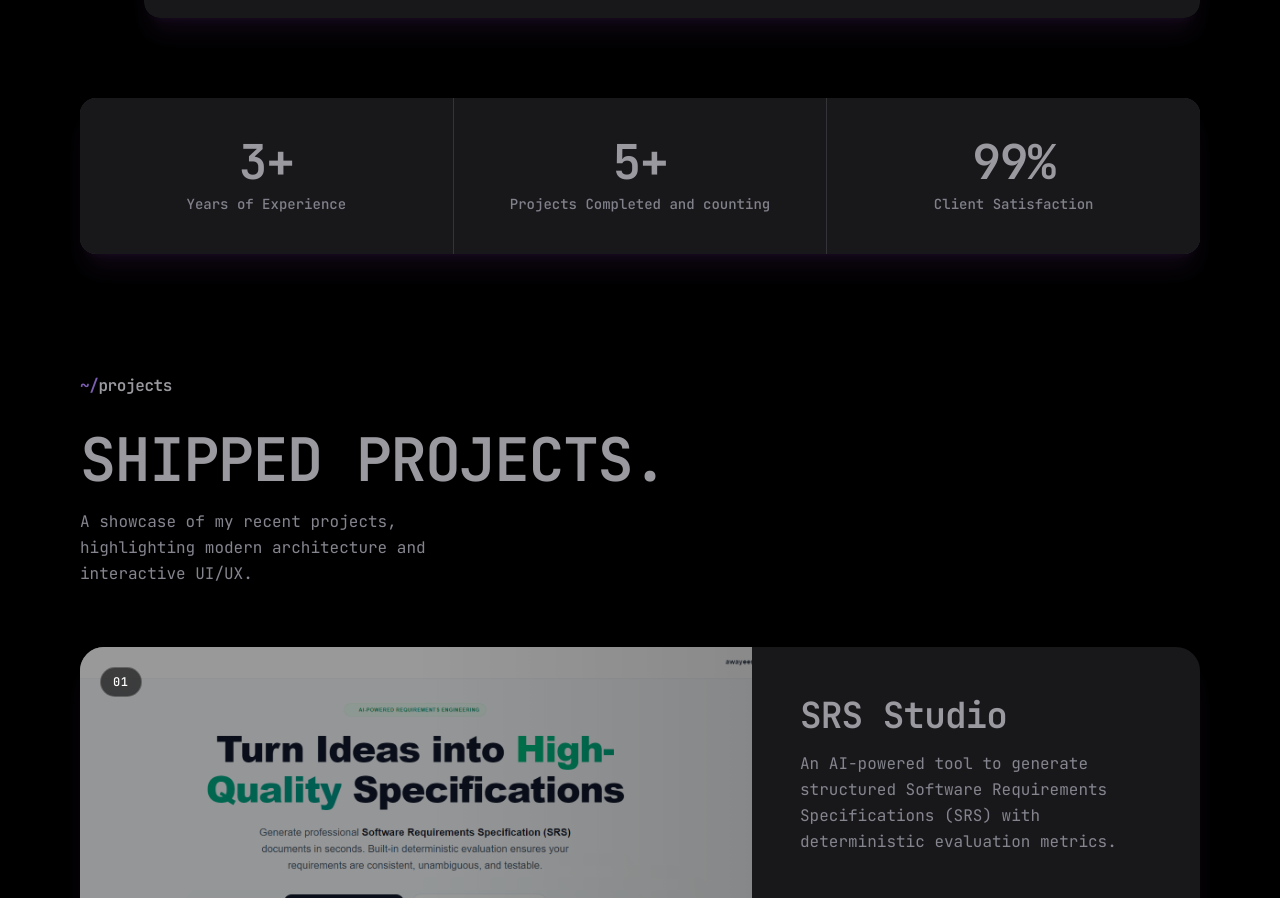
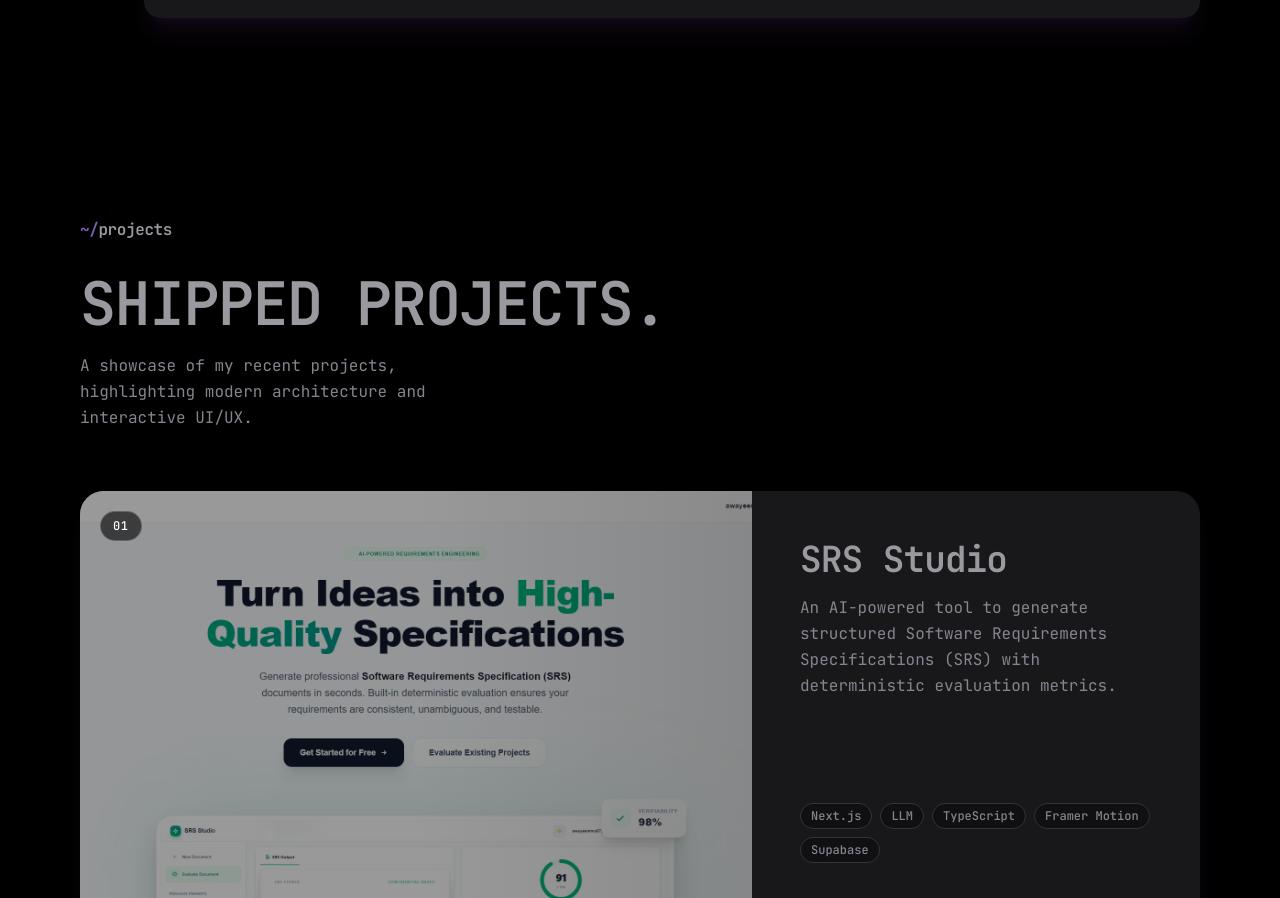
Before and after one commit to Temiawaye/Portfolio, a Next.js app: page / in a window 1280 px wide. Shown: the part 2128-3026 px from the top of the page. Built offline with nearby package versions, Linux system fonts and the light colour scheme.

Commit message:
refactor(home): remove stats and section tracker

```diff
--- a/app/page.tsx
+++ b/app/page.tsx
@@ -4,14 +4,12 @@
 import Footer from "@/components/footer";
 import HeroSection from "@/components/herosecton";
 import Experience from "@/components/experince";
-import SectionProgress from "@/components/sectionProgress";
 import { Work } from "@/components/work";
 
 export default function Home() {
   return (
     <main className="min-h-screen bg-bg-primary text-text-primary">
       <HeroSection />
-      <SectionProgress />
       <About />
       <Experience />
       <Work />
--- a/components/experince.tsx
+++ b/components/experince.tsx
@@ -1,7 +1,7 @@
 "use client"
 
-import { useEffect, useRef, useState } from 'react';
-import { animate, easeOut, motion, useInView, useMotionValue, useReducedMotion, useTransform } from 'motion/react';
+import { useRef, useState } from 'react';
+import { easeOut, motion } from 'motion/react';
 
 const container = {
     hidden: { opacity: 0 },
@@ -12,13 +12,6 @@
     hidden: { opacity: 0, y: 30 },
     visible: { opacity: 1, y: 0, transition: { duration: 0.6, ease: easeOut } }
 }
-
-const stats = [
-    { value: "3+", label: "Years of Experience" },
-    { value: "5+", label: "Projects Completed and counting" },
-    { value: "99%", label: "Client Satisfaction" }
-]
-
 
 const experiences = [
     {
@@ -59,39 +52,6 @@
         ...entry,
     })),
 ]
-
-function AnimatedStatValue({ value, index }: { value: string; index: number }) {
-    const valueRef = useRef<HTMLParagraphElement>(null)
-    const isInView = useInView(valueRef, { once: true, amount: 0.8 })
-    const prefersReducedMotion = useReducedMotion()
-    const target = Number.parseInt(value, 10)
-    const suffix = value.replace(String(target), "")
-    const count = useMotionValue(prefersReducedMotion ? target : 0)
-    const roundedCount = useTransform(count, (latest) => Math.round(latest))
-
-    useEffect(() => {
-        if (!isInView) return
-
-        if (prefersReducedMotion) {
-            count.set(target)
-            return
-        }
-
-        const controls = animate(count, target, {
-            duration: 1.8,
-            delay: index * 0.15,
-            ease: easeOut,
-        })
-
-        return () => controls.stop()
-    }, [count, index, isInView, prefersReducedMotion, target])
-
-    return (
-        <p ref={valueRef} className="text-3xl md:text-5xl font-semibold text-text-primary tracking-tight">
-            <motion.span>{roundedCount}</motion.span>{suffix}
-        </p>
-    )
-}
 
 export default function Experience() {
     const journeyRailRef = useRef<HTMLDivElement>(null)
@@ -218,18 +178,6 @@
                     </div>
                 </motion.div>
 
-                {/* Stats row */}
-                <motion.div
-                    variants={item}
-                    className="grid grid-cols-3 gap-px overflow-hidden rounded-2xl bg-border-default shadow-xl shadow-accent/10"
-                >
-                    {stats.map((s, i) => (
-                        <div key={i} className="bg-bg-secondary flex flex-col items-center justify-center py-10 px-6 text-center">
-                            <AnimatedStatValue value={s.value} index={i} />
-                            <p className="text-xs md:text-sm text-text-muted mt-2 font-medium">{s.label}</p>
-                        </div>
-                    ))}
-                </motion.div>
             </div>
         </motion.section>
     )
```
